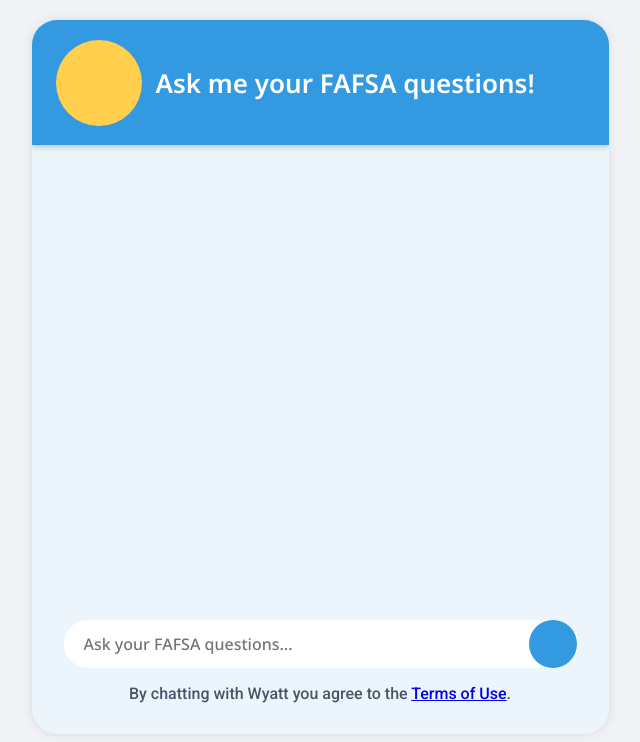
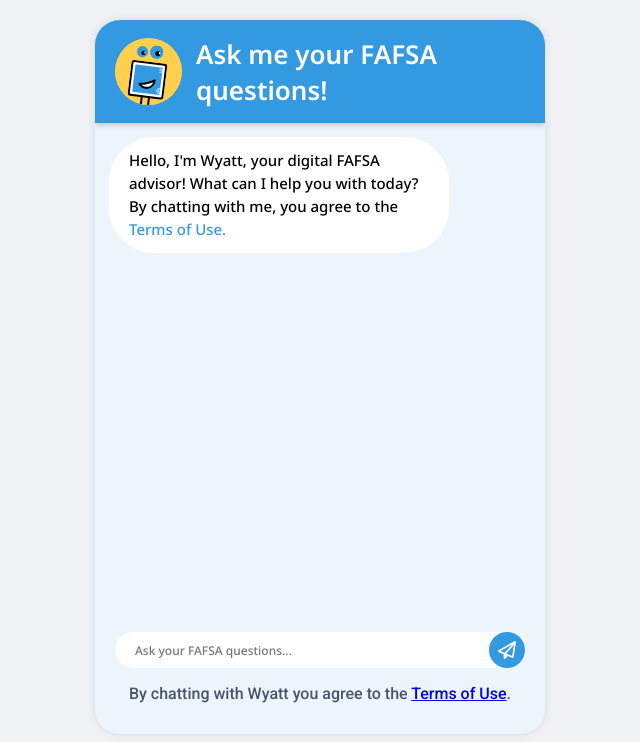
Before and after one commit to williamzebrowskI/assistant-api, a React app in the folder widget/: page / in a window 1280 px wide. Shown: the top 742 px of the page, without its empty margins (320-960 px from the left). Built offline with nearby package versions, Linux system fonts and the light colour scheme; no server answers; the HTML template or start-up script is replaced by a standard one.

Commit message:
style widget

```diff
--- a/widget/demo/src/App.js
+++ b/widget/demo/src/App.js
@@ -6,8 +6,12 @@
 
 const App = () => (
     <div className='widget__wrapper'>
-        <Widget termsOfUseUrl='/' />
+        <Widget termsOfUseUrl='/' introMessage={introMessage} />
     </div>
 );
 
+const introMessage = <>
+    <p>Hello, I'm Wyatt, your digital FAFSA advisor! What can I help you with today? By chatting with me, you agree to the <a href='/'>Terms of Use.</a></p>
+</>
+
 ReactDOM.render(<App />, document.getElementById('app'));
--- a/widget/demo/src/styles.css
+++ b/widget/demo/src/styles.css
@@ -6,7 +6,7 @@
 }
 
 .widget__wrapper {
-    max-width: 577px;
+    max-width: 450px;
     height: 700px;
     margin: 20px auto;
 }
--- a/widget/package.json
+++ b/widget/package.json
@@ -24,5 +24,9 @@
     "webpack": "^5.91.0",
     "webpack-cli": "^5.1.4",
     "webpack-dev-server": "^5.0.4"
+  },
+  "dependencies": {
+    "marked": "^12.0.1",
+    "socket.io-client": "^4.7.5"
   }
 }
--- a/widget/src/Widget.js
+++ b/widget/src/Widget.js
@@ -1,69 +1,84 @@
 import React, { useState, useRef, useEffect } from 'react';
 import './styles.css';
 
+import io from 'socket.io-client';
+
 import { setWyattCookies, getCookieValue } from '../helpers/uuidHelpers';
+
+import sendIcon from './images/send-icon.svg';
+// import wyattAvatar from './images/wyatt_chat_avatar.png'
+import wyattAvatar from './images/wyatt-chat-avatar.svg'
 
 // TODO: move all style attributes to css file
 // TODO: make TOU link dynamic
 // TODO: create unique session ID/corresponding cookie in outreach-opt-in-app to pass here and to GA4
 
-const Widget = ({ termsOfUseUrl, sessionId }) => {
+
+const Widget = ({ termsOfUseUrl, introMessage, sessionId }) => {
     const [question, setQuestion] = useState("");
-    const [messages, setMessages] = useState([]);
+    const [messages, setMessages] = useState([{ sender: "assistant", message: introMessage }]);
+    const [socket, setSocket] = useState({});
     const chatBodyRef = useRef(null);
 
     useEffect(() => {
-        setWyattCookies();
+        setWyattCookies(); // Check this step
+
+        const newSocket = io.connect('http://localhost:8002', {
+            query: {
+                'userId': getCookieValue('BDT_ChatBot_User_UUID'),
+                'conversationId': getCookieValue('BDT_ChatBot_Conversation_UUID'),
+                'referralUrl': window.location.search,
+            }
+        });
+
+        setSocket(newSocket);
+
+        return () => {
+            newSocket.disconnect();
+        };
     }, []);
+
+    useEffect(() => {
+        if (socket.on) {
+            socket.on('assistant_message', (data) => {
+                addMessageToChat("assistant", data.text);
+            });
+
+            return () => {
+                socket.off('assistant_message');
+            };
+        }
+    }, [socket]);
+
+    const convertImageLinksToImages = (inputText) => {
+        const replacePatternImg = /<a href="(https?:\/\/\S+\.(?:png|jpg|jpeg|gif|svg))" target="_blank">(https?:\/\/\S+\.(?:png|jpg|jpeg|gif|svg))<\/a>/gim;
+        return inputText.replace(replacePatternImg, '<a href="$1" target="_blank"><img src="$1" style="max-width:100%;height:auto;"></a>');
+    };
 
     const handleFormSubmit = async (e) => {
         e.preventDefault();
 
-        const conversationUuid = getCookieValue('BDT_ChatBot_Conversation_UUID');
-        const userUuid = getCookieValue('BDT_ChatBot_User_UUID');
-
         addMessageToChat("user", question);
 
-        let apiUrl = `https://wyatt-openai-play.bdtrust.org/query/?conversation_uuid=${conversationUuid}&user_id=${userUuid}`;
-        let threadId = localStorage.getItem("threadId");
+        socket.emit('user_message', {
+            text: question,
+            userId: getCookieValue('BDT_ChatBot_User_UUID'),
+            conversationId: getCookieValue('BDT_ChatBot_Conversation_UUID'),
+            currentPageUrl: window.location.href,
+            referralUrl: window.location.search,
+        });
 
-        if (threadId) {
-            apiUrl += `&thread_id=${threadId}`;
-        }
+        setQuestion('');
 
-        let payload = {
-            question,
-            conversation_uuid: conversationUuid,
-            // TODO: add session_id to payload
-            // session_id: sessionId, -- site session
-            user_id: userUuid,
-            thread_id: threadId,
-        };
-
-        try {
-            let response = await fetch(apiUrl, {
-                method: 'POST',
-                credentials: 'include',
-                headers: { 'Content-Type': 'application/json' },
-                body: JSON.stringify(payload)
-            });
-            if (!response.ok) throw new Error(`HTTP error! status: ${response.status}`);
-            let jsonResponse = await response.json();
-            addMessageToChat("assistant", jsonResponse.response);
-
-            if (jsonResponse.thread_id) {
-                threadId = jsonResponse.thread_id;
-                localStorage.setItem("threadId", threadId);
-            }
-        } catch (error) {
-            console.error('Error:', error);
-            addMessageToChat("assistant", "Error: Could not fetch the response.");
-        }
-        setQuestion('');
     };
 
     const addMessageToChat = (sender, message) => {
+        if (sender === "assistant") {
+            message = convertImageLinksToImages(message);
+        }
+
         setMessages((prevMessages) => [...prevMessages, { sender, message }]);
+
         setTimeout(() => {
             if (chatBodyRef.current) {
                 chatBodyRef.current.scrollTop = chatBodyRef.current.scrollHeight;
@@ -75,7 +90,7 @@
         <div className="chat-container">
             <div className="chat-header">
                 <div className="chat-header__icon">
-                    {/* TODO: PLACEHOLDER FOR WYATT ICON */}
+                    <img src={wyattAvatar} />
                 </div>
                 <h2>Ask me your FAFSA questions!</h2>
             </div>
@@ -100,7 +115,7 @@
                                 type="submit"
                                 disabled={question.length === 0}
                                 className={question.length === 0 ? 'disabled' : ''}>
-                                {/* TODO: REPLACE WITH ICON */}
+                                <img src={sendIcon} />
                             </button>
                         </div>
                     </form>
--- a/widget/src/styles.css
+++ b/widget/src/styles.css
@@ -18,14 +18,14 @@
 .chat-header {
     box-shadow: 0px 2px 6px rgba(0, 0, 0, 0.2), 0px 0px 1px rgba(0, 0, 0, 0.1);
     position: relative;
-    max-height: 125px;
+    max-height: 103px;
     z-index: 2;
     background-color: #3399E1;
     color: #ffffff;
     display: flex;
     align-items: center;
     gap: 14px;
-    padding: 24px;
+    padding: 20px;
     box-sizing: border-box;
 }
 
@@ -37,8 +37,9 @@
 }
 
 .chat-header .chat-header__icon {
-    min-width: 86px;
-    height: 86px;
+    min-width: 67px;
+    height: 67px;
+    overflow: hidden;
     background-color: #FFCF4D;
     border-radius: 100%;
 }
@@ -46,28 +47,51 @@
 /* CHAT BODY */
 
 .chat-body {
-    padding: 24px;
+    padding: 14px;
     overflow-y: auto;
     flex-grow: 1;
 }
 
 .message {
     border-radius: 45px;
-    padding: 16px 20px;
-    max-width: 428px;
+    padding: 12px 20px;
+    max-width: 340px;
     font-size: 20px;
     line-height: 28px;
     font-weight: 400;
     clear: both;
     margin-bottom: 24px;
+    box-sizing: border-box;
 }
 
 .message p {
     margin: 0;
-    font-size: 20px;
-    line-height: 28px;
-    font-weight: 400;
+    margin-top: 12px;
+    font-size: 15px;
+    line-height: 23px;
+    font-weight: 500;
+    opacity: 1;
 }
+
+.message p:first-child {
+    margin-top: 0px;
+}
+
+.message a {
+    color: #3399E1;
+    text-decoration: none;
+}
+
+a:hover,
+p a {
+    text-decoration: underline;
+}
+
+a:focus-visible {
+    outline-color: #3399E1;
+    outline-offset: 3px;
+}
+
 
 .user-message {
     float: right;
@@ -84,7 +108,7 @@
 /* FOOTER */
 
 .chat-footer {
-    padding: 0 32px;
+    padding: 0 20px;
 }
 
 .chat-footer__form-container {
@@ -100,9 +124,9 @@
 .chat-footer__input-wrapper {
     box-sizing: border-box;
     border-radius: 24px;
-    height: 48px;
+    height: 36px;
     background-color: #FFFFFF;
-    padding: 12px 0px 12px 20px;
+    padding: 8px 0px 8px 20px;
     position: relative;
 }
 
@@ -116,24 +140,14 @@
     height: 100%;
     color: #000000;
     font-family: 'Noto Sans', sans-serif;
-    font-size: 16px;
+    font-size: 12px;
     line-height: 24px;
     font-weight: 500;
 }
 
-.chat-footer button {
-    width: 48px;
-    height: 48px;
-    border-radius: 50%;
-    background-color: #3399E1;
-    outline: none;
-    border: none;
-    cursor: pointer;
-}
-
 .chat-footer button.disabled {
-    width: 48px;
-    height: 48px;
+    width: 36px;
+    height: 36px;
     border-radius: 50%;
     background-color: #3399E1;
     outline: none;
@@ -142,12 +156,29 @@
 }
 
 .chat-footer__input-wrapper button {
+    width: 48px;
+    height: 48px;
+    border-radius: 50%;
+    background-color: #3399E1;
+    outline: none;
+    border: none;
+    cursor: pointer;
     position: absolute;
     right: 0px;
     top: 50%;
     transform: translateY(-50%);
-    padding: 6px 12px;
+    padding: 0;
     border: none;
+    display: flex;
+    align-items: center;
+    justify-content: center;
+}
+
+.chat-footer__input-wrapper button svg {
+    width: 18px;
+    height: 18px;
+    position: relative;
+    right: 5px;
 }
 
 .chat-footer__tou {
--- a/widget/webpack.config.js
+++ b/widget/webpack.config.js
@@ -28,6 +28,10 @@
         test: /\.css$/,
         use: ['style-loader', 'css-loader'],
       },
+      {
+        test: /\.(png|svg)$/,
+        type: 'asset/resource',
+      },
     ]
   },
   devServer: {
```
Also changed, not shown: widget/src/images/send-icon.svg (added), widget/src/images/wyatt-chat-avatar.svg (added).
